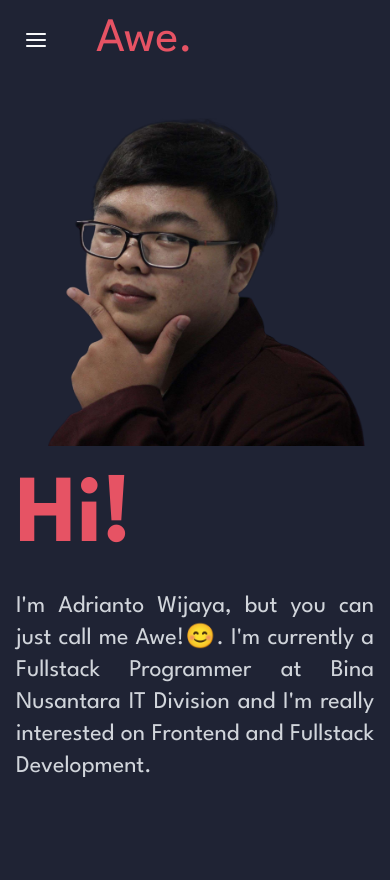
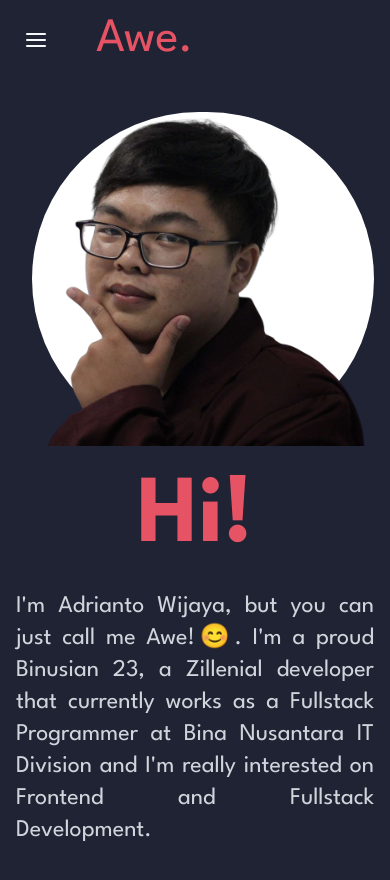
Before and after one commit to kyrie730/AdriantoWijaya, a Next.js app: page / in a window 390 px wide. Shown: the top 880 px of the page. Before the commit the page ends 844 px from the top, so only its background shows below. Built offline with nearby package versions, Linux system fonts and the light colour scheme.

Commit message:
fix responsivity

```diff
--- a/src/components/Home/HomeCard/Component.tsx
+++ b/src/components/Home/HomeCard/Component.tsx
@@ -10,15 +10,18 @@ export default function HomeCard(): ReactNode {
       <div className="flex w-full space-x-4 gap-6 items-center justify-between flex-col-reverse md:flex-row my-6">
         <div className="flex md:w-1/2 flex-col gap-6">
           <Text className="text-8xl font-bold hidden lg:block">Greetings!</Text>
-          <Text className="text-8xl font-bold lg:hidden">Hi!</Text>
+          <Text className="text-8xl font-bold lg:hidden text-center md:text-start">
+            Hi!
+          </Text>
           <Text className="text-2xl text-gray-300 text-justify">
             I&apos;m Adrianto Wijaya, but you can just call me Awe!😊. I&apos;m
-            currently a Fullstack Programmer at Bina Nusantara IT Division and
-            I&apos;m really interested on Frontend and Fullstack Development.
+            a proud Binusian 23, a Zillenial developer that currently works as a
+            Fullstack Programmer at Bina Nusantara IT Division and I&apos;m
+            really interested on Frontend and Fullstack Development.
           </Text>
         </div>
         <div className="flex md:w-1/2 justify-center">
-          <div className="relative">
+          <div className="relative rounded-full md:rounded-none bg-white md:bg-transparent">
             <Image
               alt="#"
               height={600}
```
